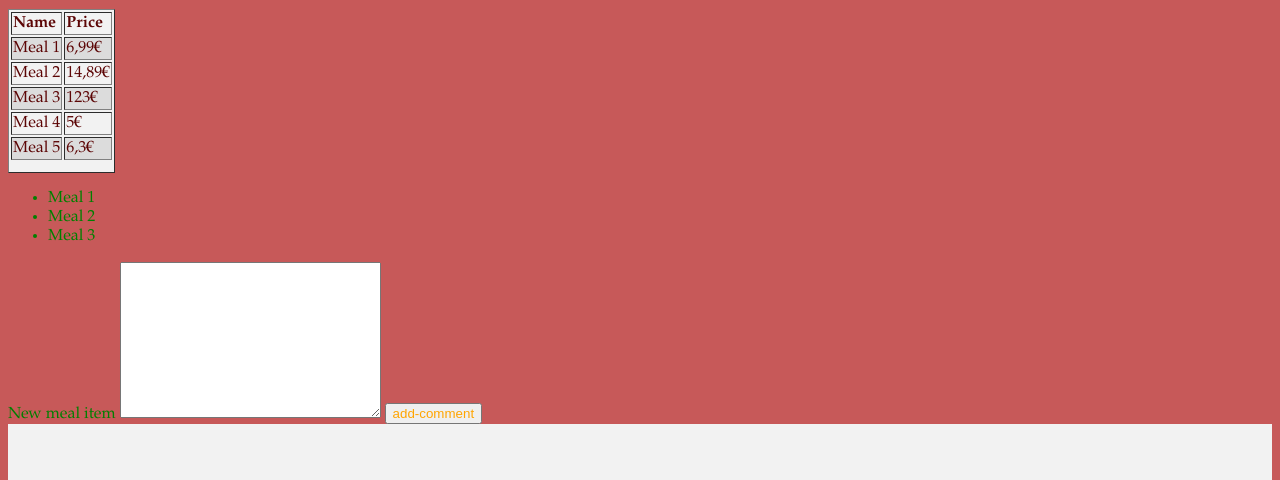
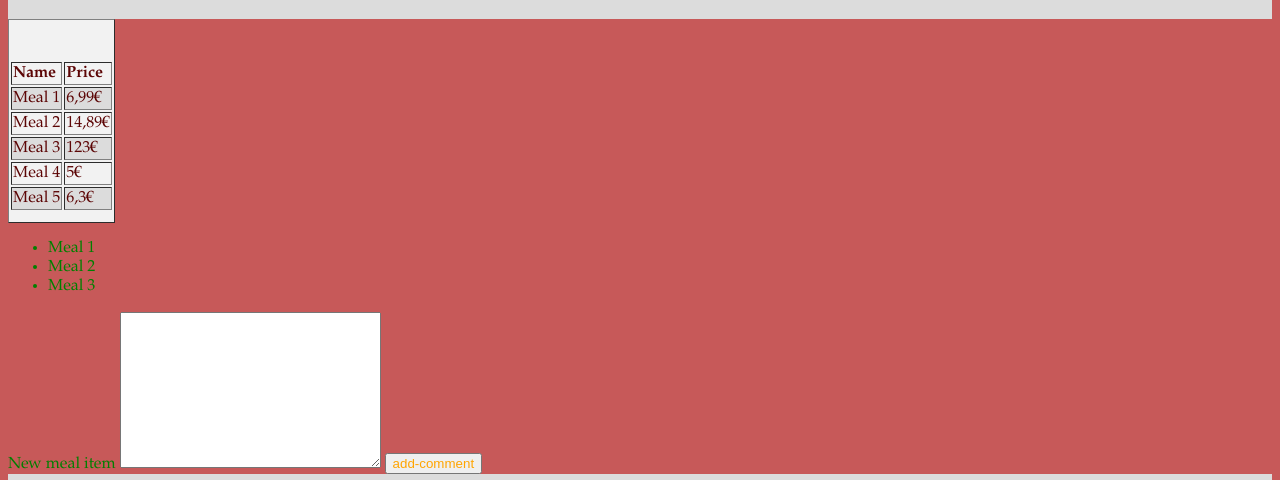
Before and after one commit to teronevalainen/harj1, a website built with Parcel: page index.html in a window 1280 px wide. Shown: the part 120-600 px from the top of the page. Built offline with nearby package versions, Linux system fonts and the light colour scheme.

Commit message:
asdasdasdasd

```diff
--- a/src/styles.css
+++ b/src/styles.css
@@ -3,16 +3,18 @@ body {
   background-color: #c75959;
 }
 .header {
-  background-color: #f2f2f2;
+  background-color: gainsboro;
   font-style: italic;
   color: blue;
   padding-top: 40px;
+  padding-bottom: 10px;
 }
 #menu-table {
   text-align: left;
   background-color: #f2f2f2;
   color: rgb(92, 5, 5);
   padding-bottom: 10px;
+  padding-top: 40px;
 }
 tbody tr:nth-child(even) {
   background-color: gainsboro;
```
